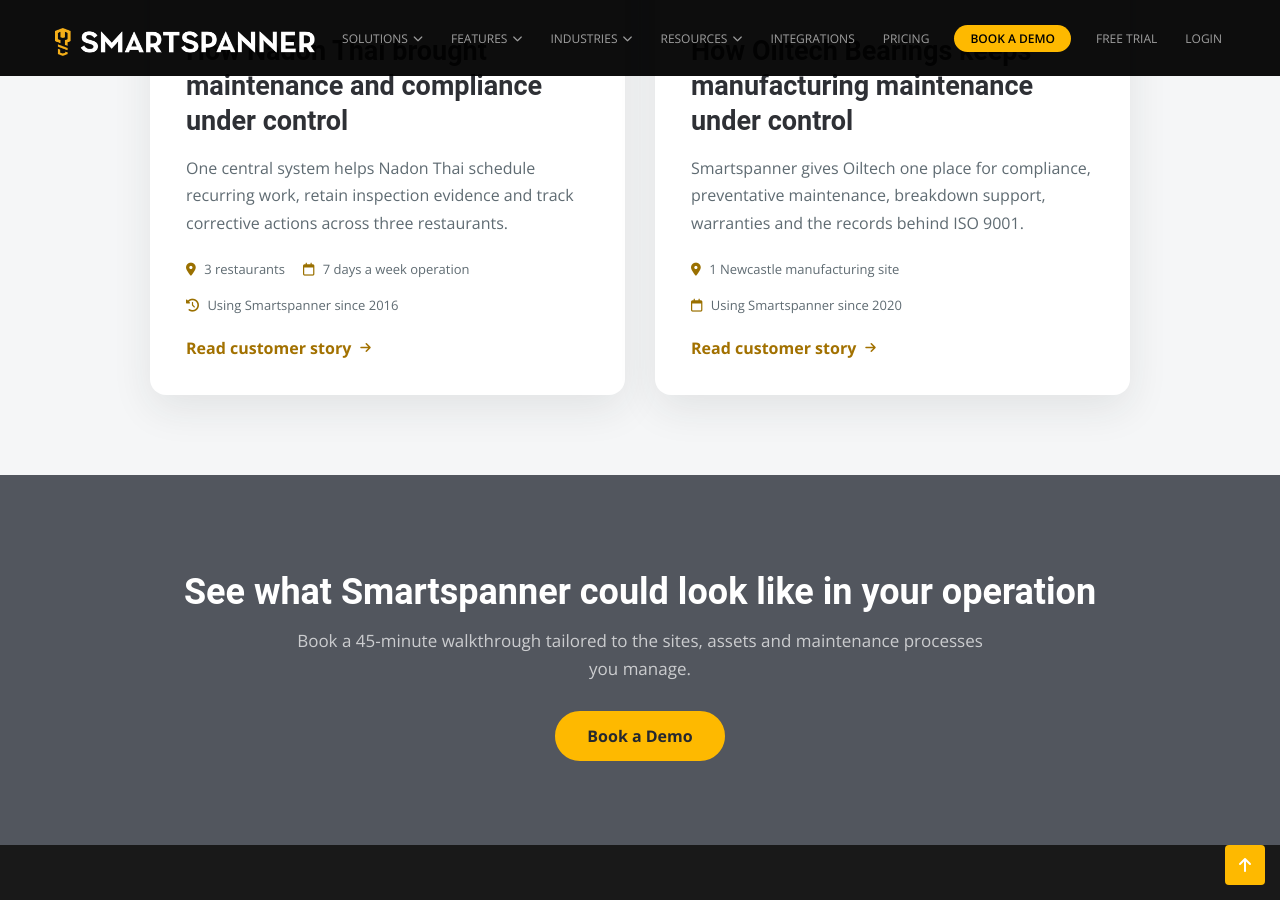
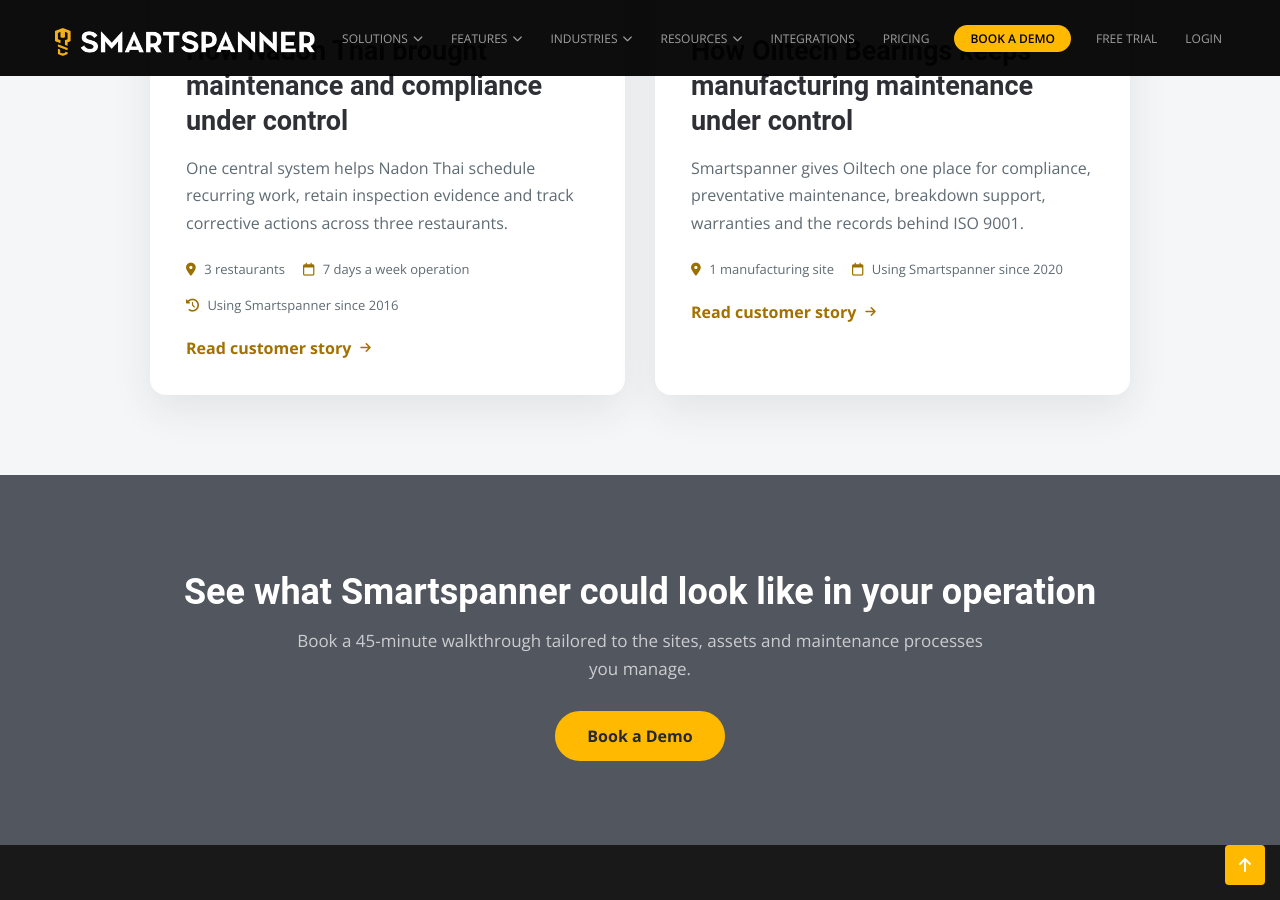
Before and after one commit to smartspanner/smartspanner.com, a Jekyll site: the page built from case-studies.html, in a window 1280 px wide and 900 px high, scrolled down 776 px. Built offline with Jekyll 4.4.1, drawn with Linux system fonts in a browser that asks for light colours.

Commit message:
docs: shorten Oiltech card location

```diff
--- a/_data/case_studies.yml
+++ b/_data/case_studies.yml
@@ -19,7 +19,7 @@
   url: /case-studies/oiltech-bearings/
   logo: /assets/img/case-studies/oiltech-bearings-logo.png
   industry: Manufacturing
-  locations: 1 Newcastle manufacturing site
+  locations: 1 manufacturing site
   operating_model: Using Smartspanner since 2020
   primary_use: Compliance & machinery maintenance
   title: How Oiltech Bearings keeps manufacturing maintenance under control
```
